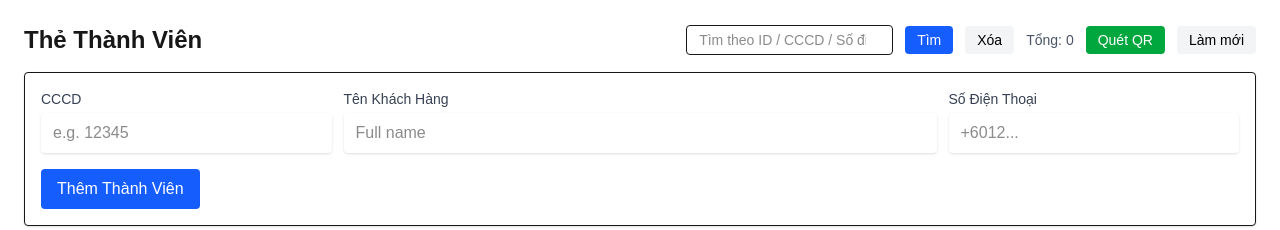
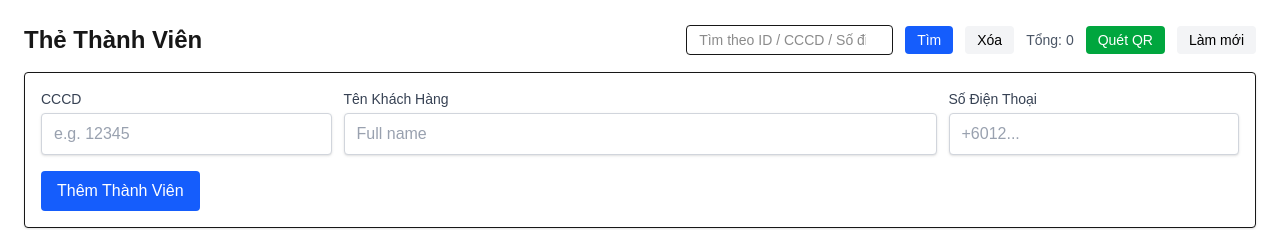
Before and after one commit to jennynguyennn/spa-managememnt, a Next.js app: page /dashboard in a window 1280 px wide. Shown: the top 230 px of the page. Built offline with nearby package versions, Linux system fonts and the light colour scheme; no server answers; the database is empty.

Commit message:
Adding new

```diff
--- a/src/app/components/MemberForm.tsx
+++ b/src/app/components/MemberForm.tsx
@@ -1,7 +1,7 @@
 "use client";
 import { useState, useEffect } from "react";
 import { supabase } from '../../lib/supabaseClient';
-// ...existing code...
+
 export default function MemberForm({ onSaved, editing, setEditing }: any) {
   const [form, setForm] = useState({ id_number: "", full_name: "", mobile: "" });
   const [loading, setLoading] = useState(false);
@@ -56,7 +56,7 @@ export default function MemberForm({ onSaved, editing, setEditing }: any) {
             value={form.id_number}
             onChange={(e) => setForm({ ...form, id_number: e.target.value })}
             placeholder="e.g. 12345"
-            className="mt-1 block w-full border-gray-200 rounded px-3 py-2 shadow-sm focus:ring-2 focus:ring-blue-200"
+            className="mt-1 block w-full border border-gray-300 rounded px-3 py-2 bg-white text-gray-900 placeholder-gray-400 shadow-sm focus:outline-none focus:ring-2 focus:ring-blue-300 focus:border-blue-300"
           />
         </div>
 
@@ -66,7 +66,7 @@ export default function MemberForm({ onSaved, editing, setEditing }: any) {
             value={form.full_name}
             onChange={(e) => setForm({ ...form, full_name: e.target.value })}
             placeholder="Full name"
-            className="mt-1 block w-full border-gray-200 rounded px-3 py-2 shadow-sm focus:ring-2 focus:ring-blue-200"
+            className="mt-1 block w-full border border-gray-300 rounded px-3 py-2 bg-white text-gray-900 placeholder-gray-400 shadow-sm focus:outline-none focus:ring-2 focus:ring-blue-300 focus:border-blue-300"
           />
         </div>
 
@@ -76,7 +76,7 @@ export default function MemberForm({ onSaved, editing, setEditing }: any) {
             value={form.mobile}
             onChange={(e) => setForm({ ...form, mobile: e.target.value })}
             placeholder="+6012..."
-            className="mt-1 block w-full border-gray-200 rounded px-3 py-2 shadow-sm focus:ring-2 focus:ring-blue-200"
+            className="mt-1 block w-full border border-gray-300 rounded px-3 py-2 bg-white text-gray-900 placeholder-gray-400 shadow-sm focus:outline-none focus:ring-2 focus:ring-blue-300 focus:border-blue-300"
           />
         </div>
       </div>
@@ -103,4 +103,3 @@ export default function MemberForm({ onSaved, editing, setEditing }: any) {
     </form>
   );
 }
-// ...existing code...
--- a/src/app/dashboard/page.tsx
+++ b/src/app/dashboard/page.tsx
@@ -334,7 +334,7 @@ export default function Dashboard() {
                   <div className="flex-1">
                     <div className="mb-2">
                       <div className="text-sm text-gray-600">Tên Khách Hàng</div>
-                      <div className="text-lg font-medium">{modalMember?.full_name}</div>
+                      <div className="text-lg font-medium text-gray-600">{modalMember?.full_name}</div>
                     </div>
 
                     <div className="mb-2">
```
